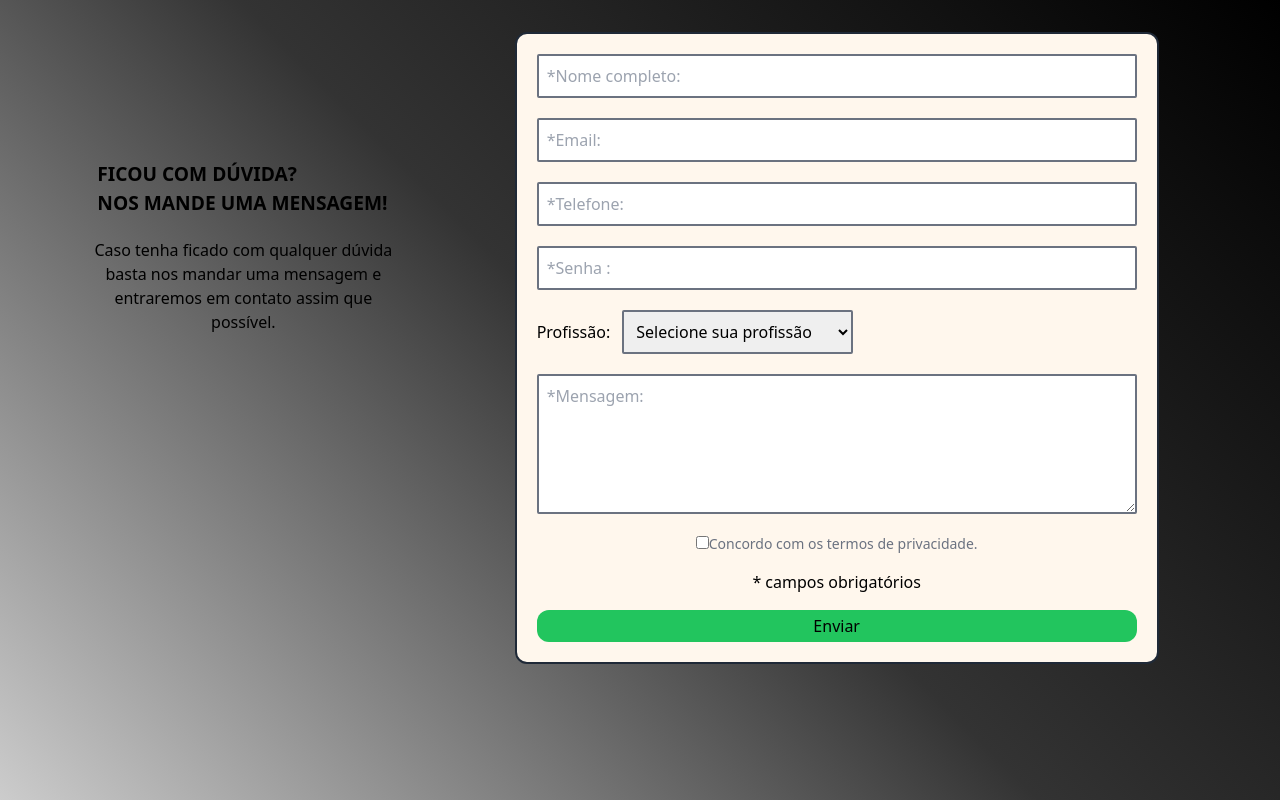
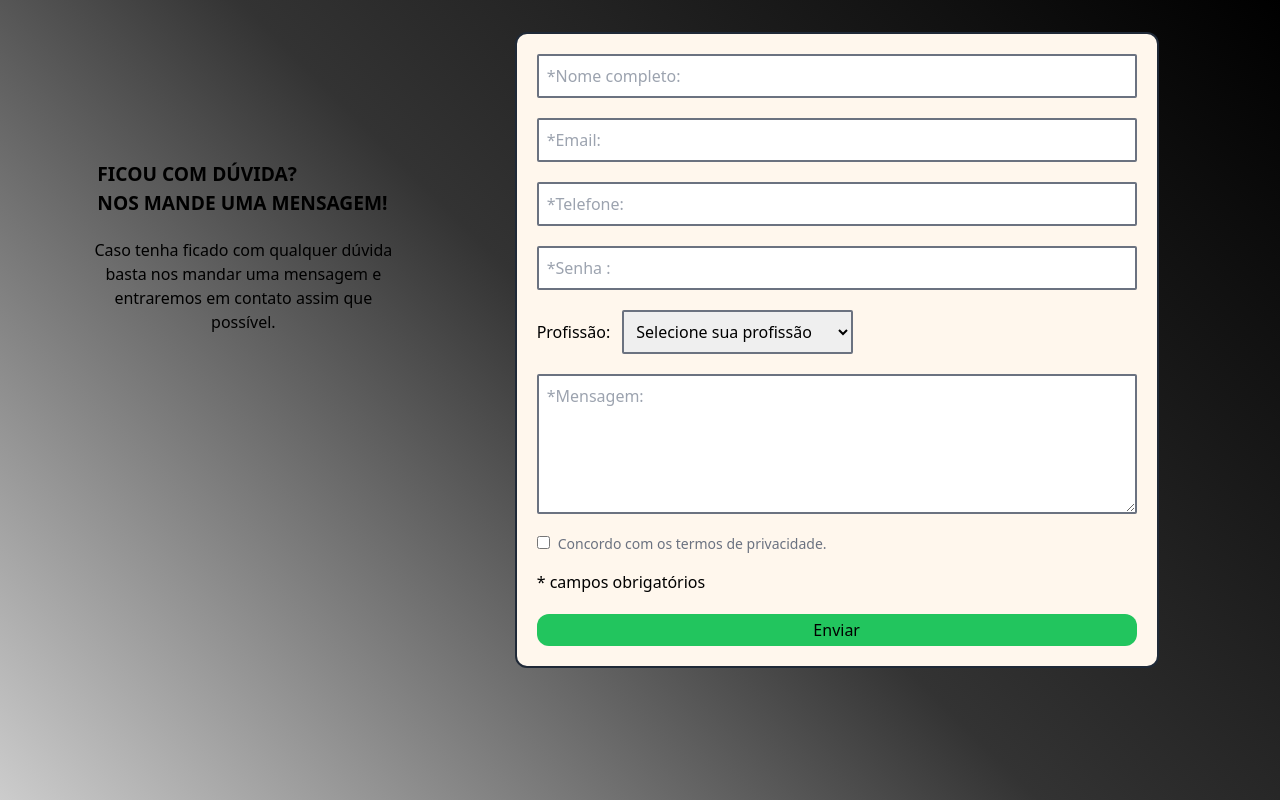
Before and after one commit to Larytgs/Formulario, a React (Vite) app in the folder vite-project/: page / in a window 1280 px wide. Built offline with nearby package versions, Linux system fonts and the light colour scheme.

Commit message:
Update Formulario.jsx

```diff
--- a/vite-project/src/componentes/Formulario.jsx
+++ b/vite-project/src/componentes/Formulario.jsx
@@ -101,12 +101,12 @@ function Formulario() {
               placeholder="*Senha :"
               {...register("password", { required: true, minLength: 7 })}
             />
-            {errors?.tel?.type === "minLength" && (
+            {errors?.password?.type === "minLength" && (
               <p className="text-red-500 -mt-4 -mb-3 text-[0.7em] text-left">
                 A senha deve contem no minimo 7 caracteres.
               </p>
             )}
-            {errors?.tel?.type === "required" && (
+            {errors?.password?.type === "required" && (
               <p className="text-red-500 -mt-4 -mb-3 text-[0.7em] text-left">
                 Senha é Obrigatório.
               </p>
@@ -167,23 +167,35 @@ function Formulario() {
               </p>
             )}
 
-            <div>
+            <div className="text-left mb-4">
               <div className="text-gray-500 text-sm">
                 <input
                   type="checkbox"
                   name="privacy-policy"
                   {...register("privacyTerms", { required: true })}
                 />
-                <label>Concordo com os termos de privacidade.</label>
-                {errors?.privacyTerms?.type === "required" && (
-                  <p className="text-red-500 -mt-4 -mb-3 text-[0.7em] text-left"></p>
-                )}
+                <label
+                  className={`ml-2 ${
+                    errors?.privacyTerms?.type === "required"
+                      ? "text-red-500"
+                      : ""
+                  }`}
+                >
+                  {errors?.privacyTerms?.type === "required"
+                    ? "Você precisa concordar com os termos."
+                    : "Concordo com os termos de privacidade."}
+                </label>
               </div>
+              {/* {errors?.privacyTerms?.type === "required" && (
+                <p className="text-red-500 -mt-4 -mb-3 text-[0.7em] text-left">
+                  Voce precisa concordar com os termos de privacidade.
+                </p>
+              )} */}
             </div>
           </div>
 
           <div>
-            <p className="my-4">* campos obrigatórios</p>
+            <p className="mb-5 text-left">* campos obrigatórios</p>
           </div>
 
           <div className="cursor-pointer px-5 py-1 mt-3 rounded-xl bg-green-500">
```
